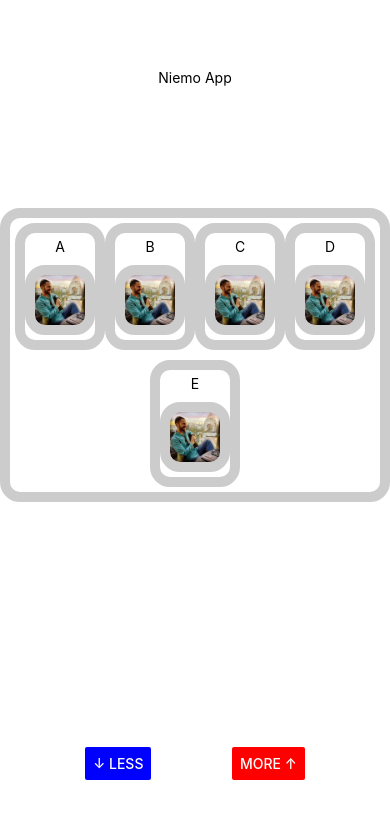
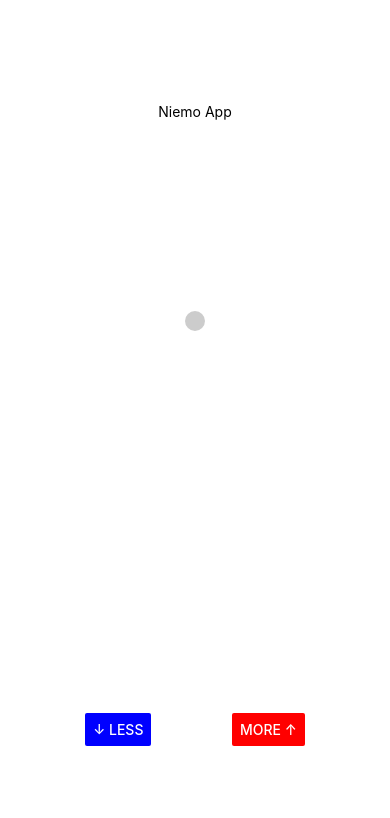
Before and after one commit to niembro64/react-native-tester, a React Native app: screen / in a window 390 px wide. Shown: the top 818 px of the page. Built offline with nearby package versions, Linux system fonts and the light colour scheme.

Commit message:
more and less working

```diff
--- a/App.js
+++ b/App.js
@@ -1,4 +1,4 @@
-import React, { Component } from "react";
+import React, { Component, useState, useEffect } from "react";
 import {
   StyleSheet,
   Button,
@@ -11,13 +11,19 @@ import {
 } from "react-native";
 
 const App = () => {
-  const niemos = [
-    { name: "A" },
-    { name: "B" },
-    { name: "C" },
-    { name: "D" },
-    { name: "E" },
-  ];
+  const [niemosIterator, setNiemosIterator] = useState(0);
+  const [niemos, setNiemos] = useState([]);
+
+  const onClickHandlerLess = () => {
+    niemos.pop();
+    setNiemosIterator(niemosIterator - 1);
+    console.log("NIEMOS", niemos);
+  };
+  const onClickHandlerMore = () => {
+    setNiemos([...niemos, { name: niemosIterator }]);
+    setNiemosIterator(niemosIterator + 1);
+    console.log("NIEMOS", niemos);
+  };
 
   return (
     <SafeAreaView style={styles.container}>
@@ -29,19 +35,20 @@ const App = () => {
       </View>
       <Separator styel={styles.separator} />
       <View>
-        {/* <Text style={styles.title}>Click left and right buttons below.</Text> */}
         <View style={styles.fixToText}>
           <Button
             style={styles.button}
             title="↓ Less"
             color="blue"
-            onPress={() => Alert.alert("Minus")}
+            onPress={onClickHandlerLess}
+            // onPress={() => Alert.alert("Minus")}
           />
           <Button
             style={styles.button}
             title="More ↑"
             color="red"
-            onPress={() => Alert.alert("Plus")}
+            onPress={onClickHandlerMore}
+            // onPress={() => Alert.alert("Plus")}
           />
         </View>
       </View>
@@ -56,7 +63,7 @@ const NiemoComponent = (props) => (
     <Text style={styles.title}>{props.myText}</Text>
     <TouchableOpacity
       onPress={() =>
-        Alert.prompt("My title", "My message", (text) => {
+        Alert.prompt("New Title:", "", (text) => {
           Alert.alert(text + props.myText);
         })
       }
```
